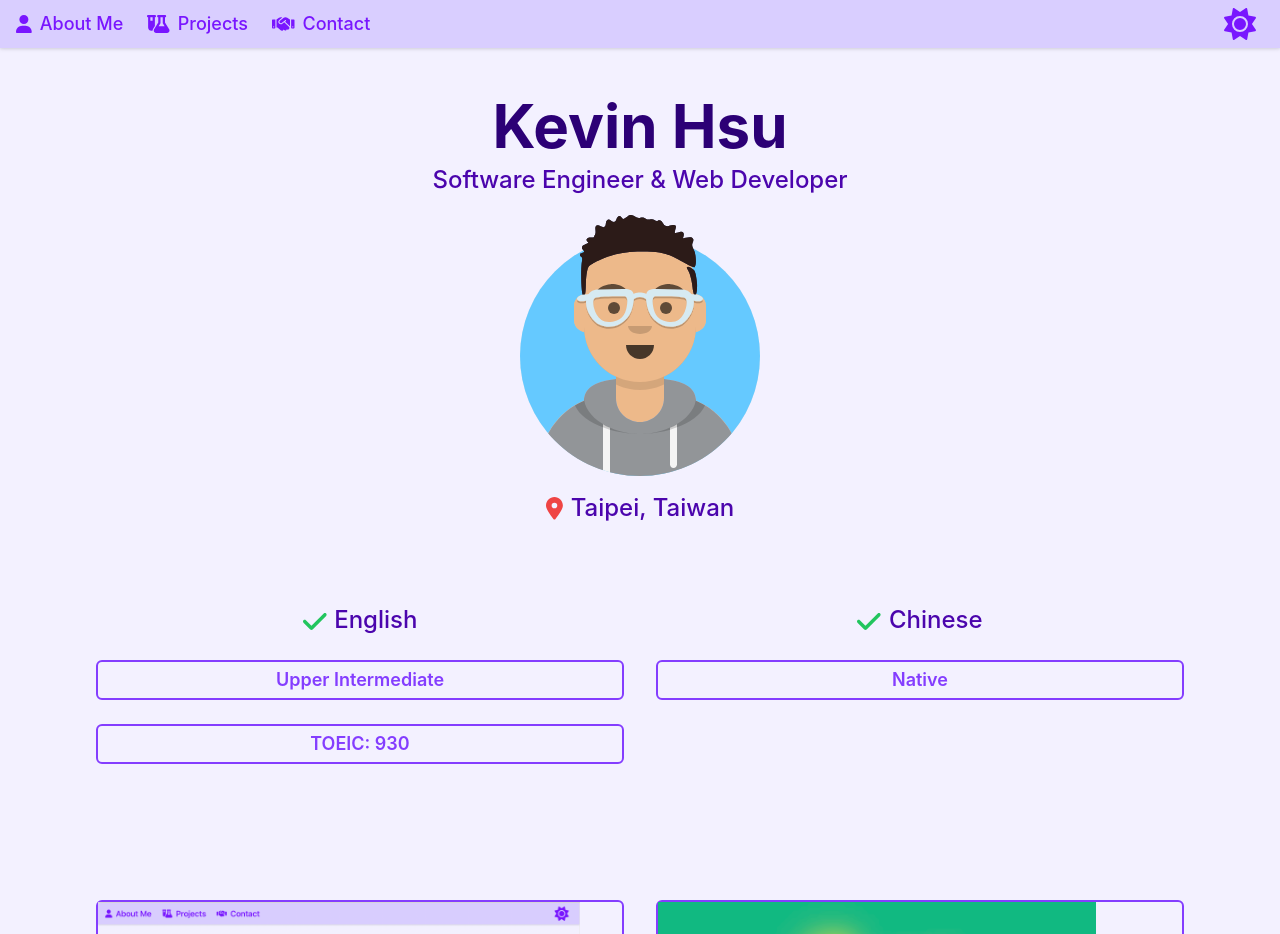
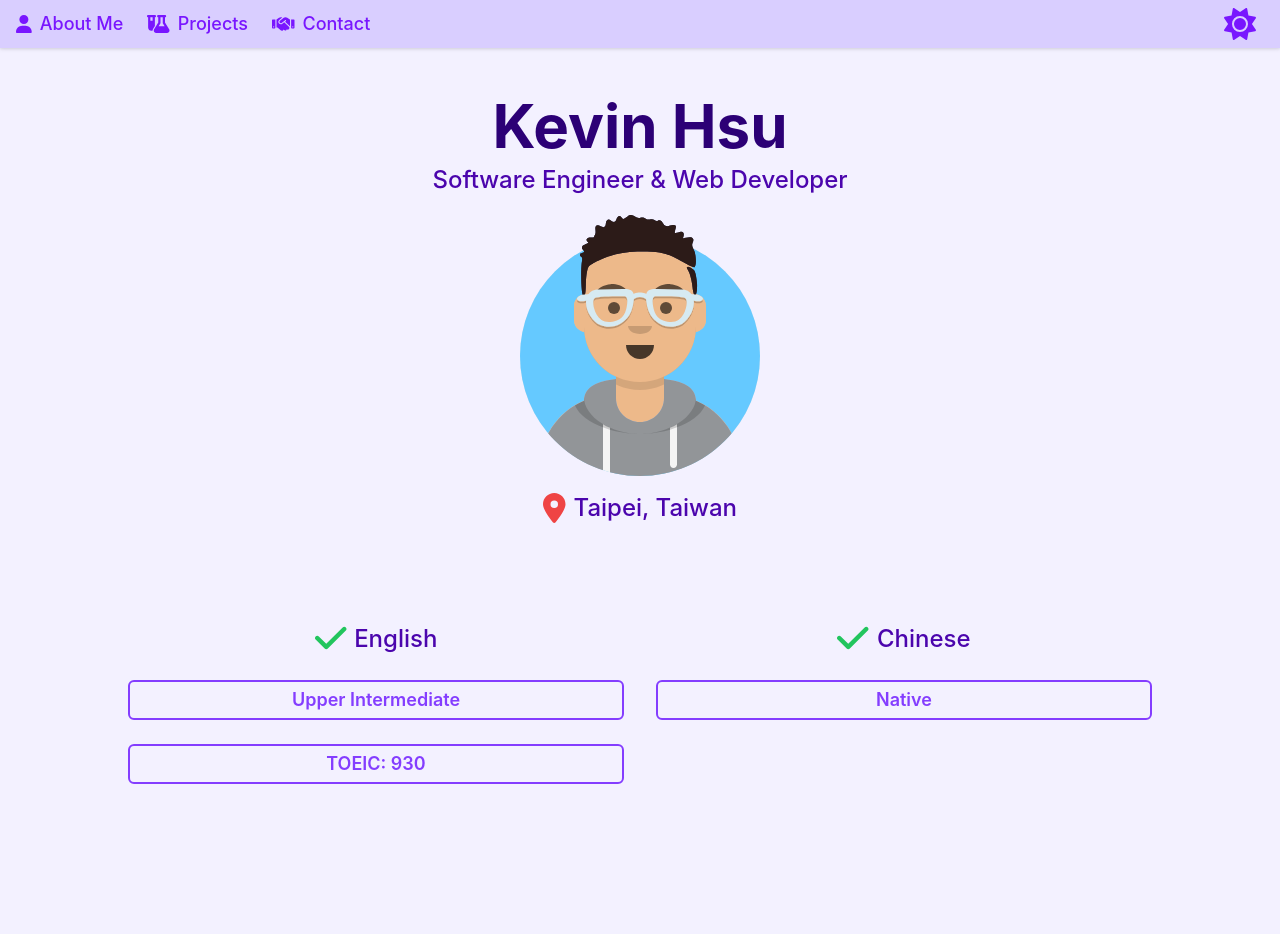
Before and after one commit to heyimkaijoe/my-portfolio, a React (Vite) app: page / in a window 1280 px wide. Shown: the top 934 px of the page. Built offline with nearby package versions, Linux system fonts and the light colour scheme; no server answers.

Commit message:
Modify: styles in language section

```diff
--- a/components/Intro/index.tsx
+++ b/components/Intro/index.tsx
@@ -36,13 +36,13 @@ export default function Intro() {
                 <img src="/images/avataaars.svg" alt="My Avatar" />
             </div>
 
-            <ul className="list-none mt-4 text-lg font-medium">
+            <ul className="list-none mt-4 text-lg md:text-2xl font-medium">
                 <li className="flex items-center justify-center">
                     <FontAwesomeIcon icon={faLocationDot} size="lg" className="mr-2 text-red-500 dark:text-red-600" />
                     <span className="md:text-2xl text-prheart-900 dark:text-prheart-100">{loc}</span>
                 </li>
 
-                <li className="mt-4 p-4 md:p-12 mx-4 md:mx-12">
+                <li className="mt-4 p-4 md:p-16 mx-4 md:mx-16">
                     <ul className="grid grid-cols-2 gap-4 md:gap-8 mt-4">
                         {languageCards}
                     </ul>
--- a/components/LanguageCard/index.tsx
+++ b/components/LanguageCard/index.tsx
@@ -14,9 +14,9 @@ export default function LanguageCard({ name, proficiency, toeic }: {
             </div>
 
             <ul>
-                <li className="my-2 md:my-6 card-sm">{proficiency}</li>
+                <li className="my-3 md:my-6 card-sm min-h-[52px] md:min-h-0">{proficiency}</li>
                 {toeic &&
-                <li className="my-2 md:my-6 card-sm">TOEIC: {toeic}</li>}
+                <li className="my-3 md:my-6 card-sm min-h-[52px] md:min-h-0">TOEIC: {toeic}</li>}
             </ul>
         </li>
     );
--- a/src/App.css
+++ b/src/App.css
@@ -29,7 +29,7 @@
 }
 
 .card-sm {
-  @apply dark-box px-2 py-1 text-sm md:text-lg font-semibold;
+  @apply dark-box px-2 py-1 text-sm md:text-lg font-semibold flex justify-center items-center;
 }
 
 .input {
--- a/src/App.tsx
+++ b/src/App.tsx
@@ -11,6 +11,7 @@ export default function App() {
         <>
             <Navbar />
             <Intro />
+            {/* TODO: prob. put Projects component higher? */}
             <Projects />
             <Contact />
             <Footer />
```
